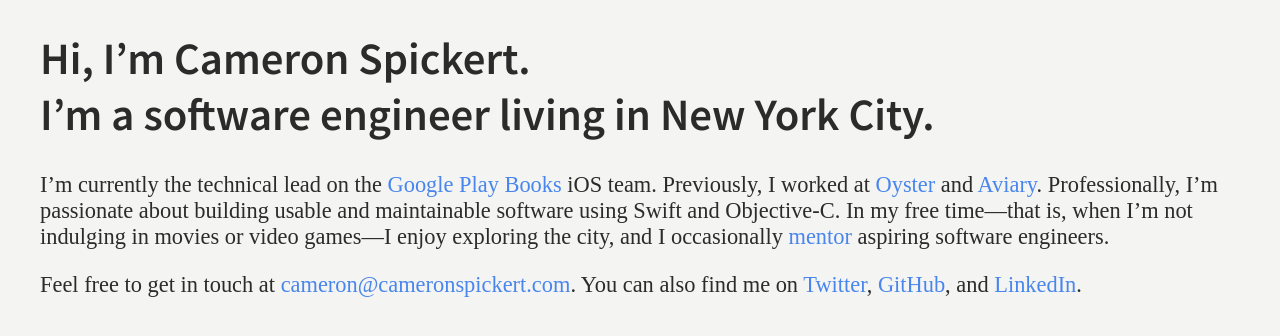
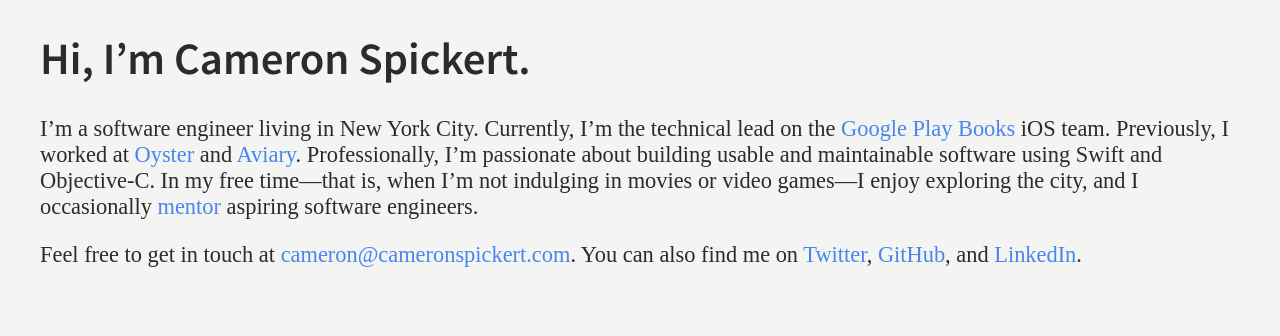
Before and after one commit to cspickert/cspickert.github.io, a Jekyll site: the page built from index.md, in a window 1280 px wide. Shown: the top 336 px of the page. Built offline with Jekyll 4.4.1, drawn with Linux system fonts in a browser that asks for light colours; some web fonts are replaced; our own code applies the rules of GitHub Pages for plain Markdown files.

```diff
--- a/index.md
+++ b/index.md
@@ -1,9 +1,9 @@
 ---
 layout: default
 ---
-# Hi, I'm Cameron Spickert.<br />I'm a software engineer living in New York City.
+# Hi, I'm Cameron Spickert.
 
-I'm currently the technical lead on the [Google Play Books][p] iOS team. Previously, I worked at [Oyster][o] and [Aviary][a]. Professionally, I'm passionate about building usable and maintainable software using Swift and Objective-C. In my free time—that is, when I'm not indulging in movies or video games—I enjoy exploring the city, and I occasionally [mentor][c] aspiring software engineers.
+I'm a software engineer living in New York City. Currently, I'm the technical lead on the [Google Play Books][p] iOS team. Previously, I worked at [Oyster][o] and [Aviary][a]. Professionally, I'm passionate about building usable and maintainable software using Swift and Objective-C. In my free time—that is, when I'm not indulging in movies or video games—I enjoy exploring the city, and I occasionally [mentor][c] aspiring software engineers.
 
 Feel free to get in touch at [{{ site.email }}](mailto:{{ site.email }}). You can also find me on [Twitter][t], [GitHub][g], and [LinkedIn][l].
 
```
